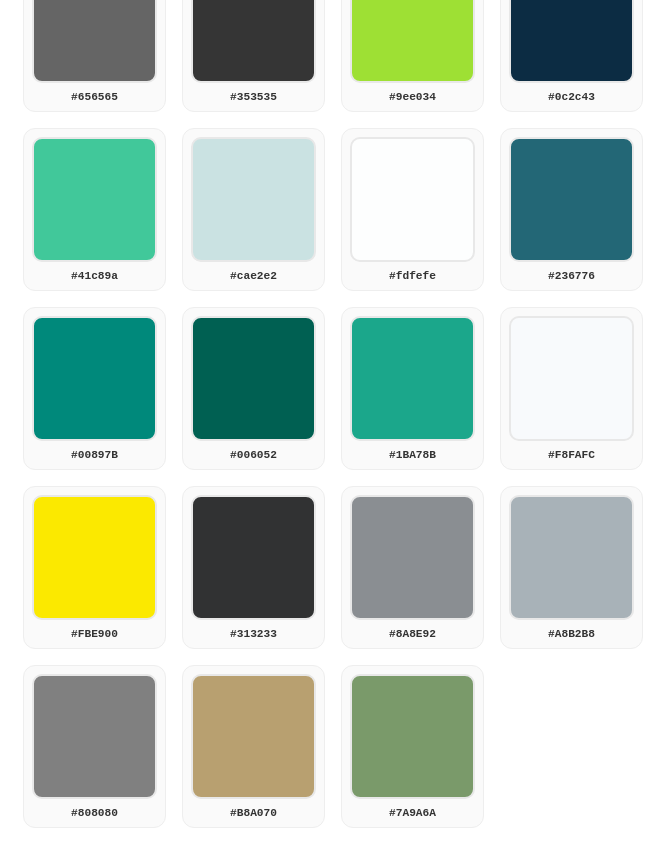
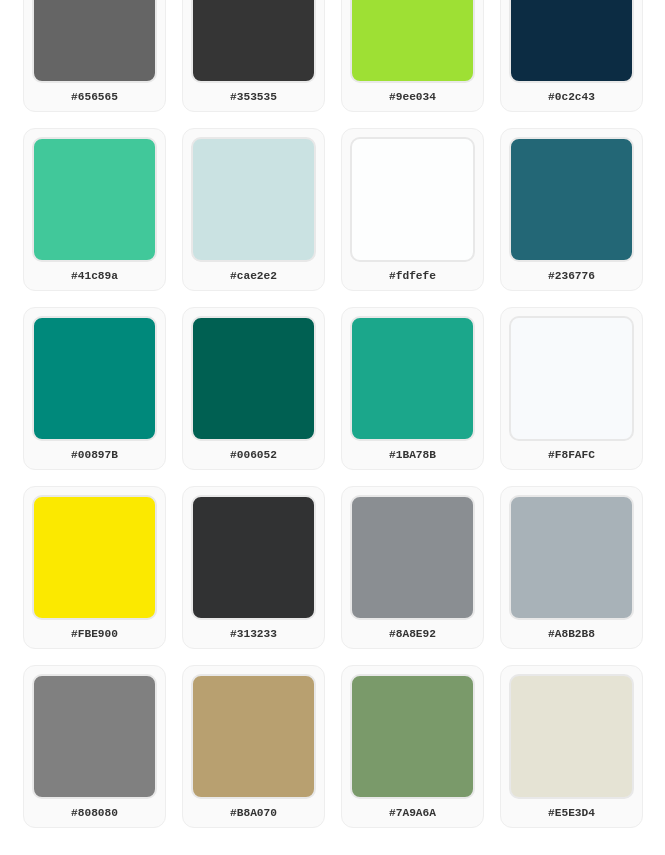
Before and after one commit to x361x3ch/Anasayfa, a Jekyll site: the page Renk.html, which Jekyll copies as it is, in a window 1280 px wide and 900 px high, scrolled down 5229 px. Shown: the top 855 px of the window, without its empty margins (307-972 px from the left). Built offline with Jekyll 4.4.1, drawn with Linux system fonts in a browser that asks for light colours.

Commit message:
update Renk.html

```diff
--- a/Renk.html
+++ b/Renk.html
@@ -667,7 +667,10 @@
                 <div class="color-box" style="background:#7A9A6A;"></div>
                 <span class="color-hex">#7A9A6A</span>
             </div>
-
+            <div class="color-swatch" data-hex="#E5E3D4">
+                <div class="color-box" style="background:#E5E3D4;"></div>
+                <span class="color-hex">#E5E3D4</span>
+            </div>
 
 
 
```
